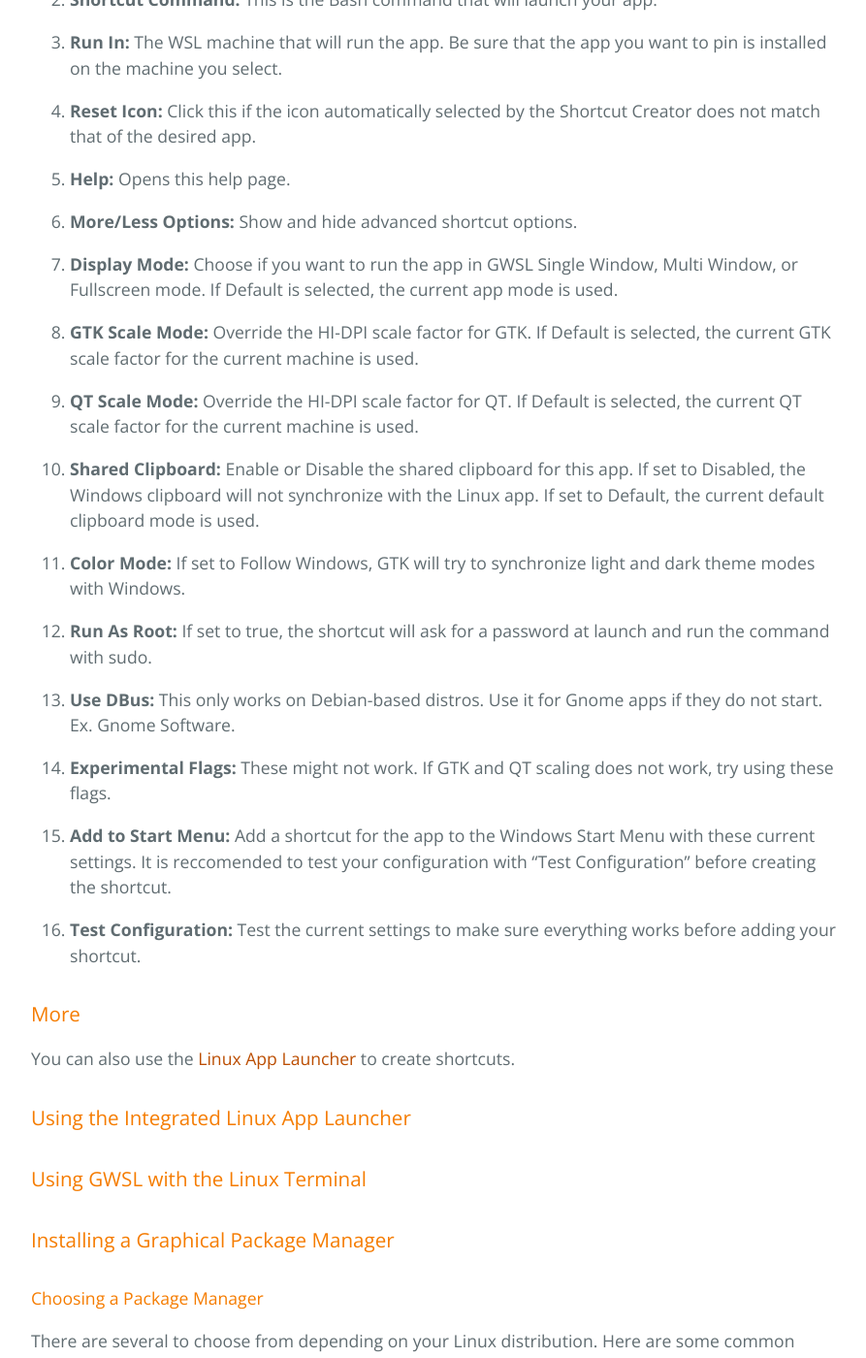
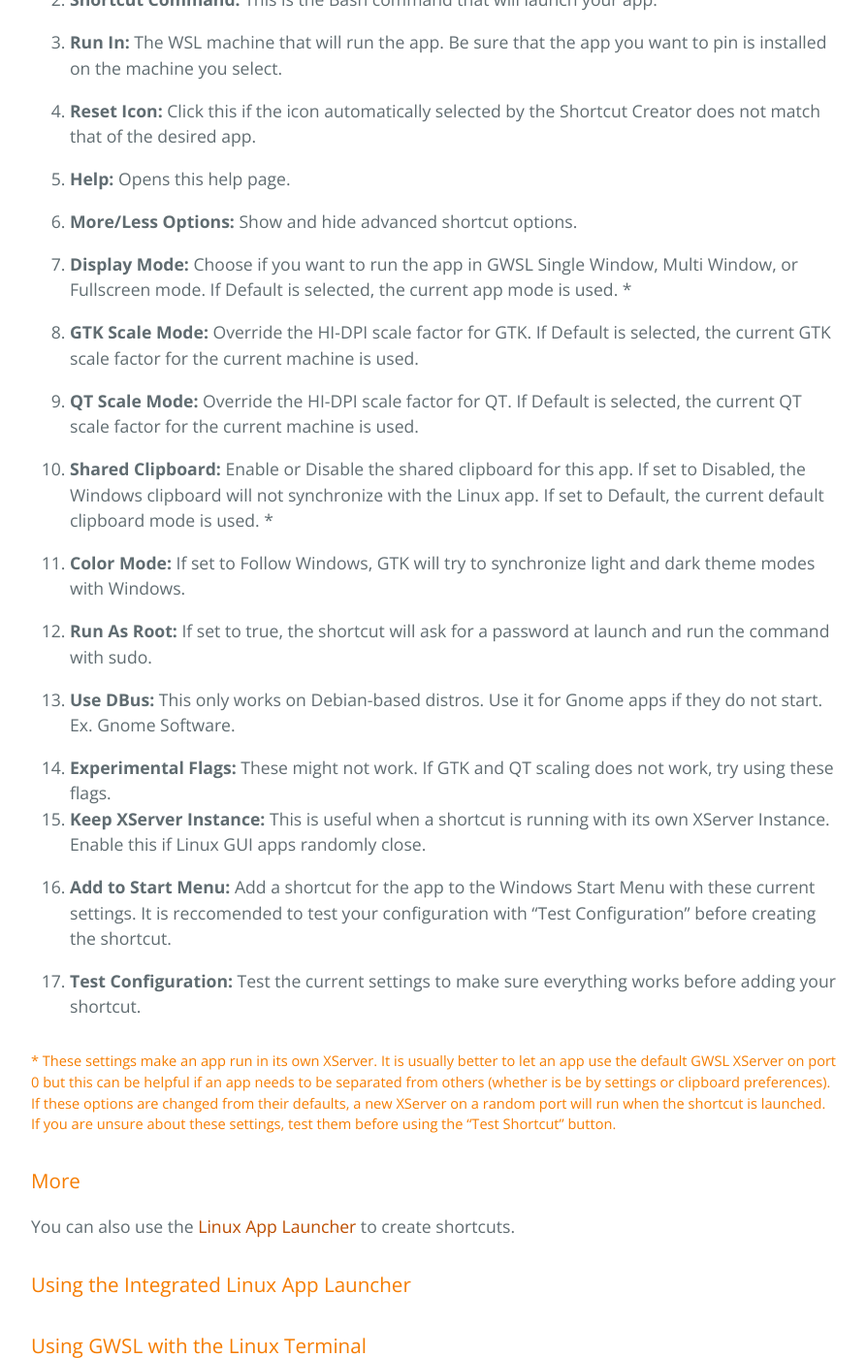
Before and after one commit to Opticos/gwsl, a Jekyll site: the page built from tutorials/manual.md, in a window 1280 px wide and 1400 px high, scrolled down 6187 px. Shown: the whole window at 97% size, without its empty margins (192-1085 px from the left). Built offline with Jekyll 4.4.1, drawn with Linux system fonts in a browser that asks for light colours; the repository's description, which GitHub fills in, is left out.

Commit message:
Update manual.md

```diff
--- a/tutorials/manual.md
+++ b/tutorials/manual.md
@@ -128,13 +128,13 @@ To access the Shortcut Creator, open the GWSL Dashboard and click "Shortcut Crea
 
 6.  **More/Less Options:** Show and hide advanced shortcut options.
 
-7.  **Display Mode:** Choose if you want to run the app in GWSL Single Window, Multi Window, or Fullscreen mode. If Default is selected, the current app mode is used.
+7.  **Display Mode:** Choose if you want to run the app in GWSL Single Window, Multi Window, or Fullscreen mode. If Default is selected, the current app mode is used. *
 
 8.  **GTK Scale Mode:** Override the HI-DPI scale factor for GTK. If Default is selected, the current GTK scale factor for the current machine is used.
 
 9.  **QT Scale Mode:** Override the HI-DPI scale factor for QT. If Default is selected, the current QT scale factor for the current machine is used.
 
-10. **Shared Clipboard:** Enable or Disable the shared clipboard for this app. If set to Disabled, the Windows clipboard will not synchronize with the Linux app. If set to Default, the current default clipboard mode is used.
+10. **Shared Clipboard:** Enable or Disable the shared clipboard for this app. If set to Disabled, the Windows clipboard will not synchronize with the Linux app. If set to Default, the current default clipboard mode is used. *
 
 11.  **Color Mode:** If set to Follow Windows, GTK will try to synchronize light and dark theme modes with Windows.
 
@@ -143,10 +143,13 @@ To access the Shortcut Creator, open the GWSL Dashboard and click "Shortcut Crea
 13.  **Use DBus:** This only works on Debian-based distros. Use it for Gnome apps if they do not start. Ex. Gnome Software.
 
 14.  **Experimental Flags:** These might not work. If GTK and QT scaling does not work, try using these flags.
+15.  **Keep XServer Instance:** This is useful when a shortcut is running with its own XServer Instance. Enable this if Linux GUI apps randomly close.
 
-15.  **Add to Start Menu:** Add a shortcut for the app to the Windows Start Menu with these current settings. It is reccomended to test your configuration with "Test Configuration" before creating the shortcut.
+16.  **Add to Start Menu:** Add a shortcut for the app to the Windows Start Menu with these current settings. It is reccomended to test your configuration with "Test Configuration" before creating the shortcut.
 
 17.   **Test Configuration:** Test the current settings to make sure everything works before adding your shortcut.
+
+##### * These settings make an app run in its own XServer. It is usually better to let an app use the default GWSL XServer on port 0 but this can be helpful if an app needs to be separated from others (whether is be by settings or clipboard preferences). If these options are changed from their defaults, a new XServer on a random port will run when the shortcut is launched. If you are unsure about these settings, test them before using the "Test Shortcut" button.
 
 ### More
 
```
